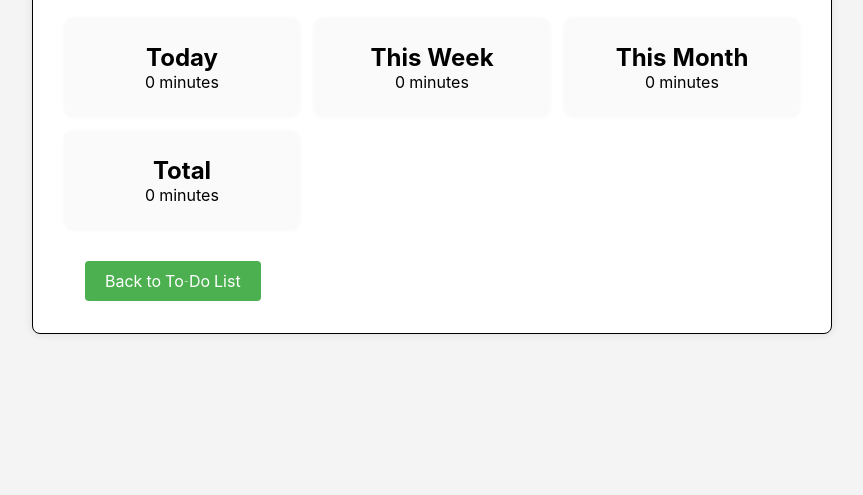
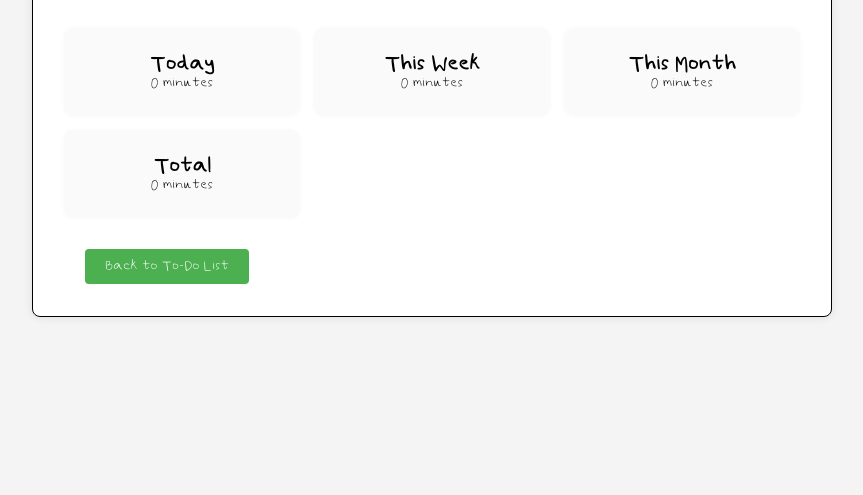
Before and after one commit to gracetliu7/studyling, a website built with Vite: page src/statistics/statistics.html in a window 1280 px wide. Shown: the part 305-800 px from the top of the page, without its empty margins (208-1071 px from the left). Built offline with nearby package versions, Linux system fonts and the light colour scheme; files whose address does not match are found by name.

Commit message:
final chanegs for version 1 hopefully?

```diff
--- a/public/style.css
+++ b/public/style.css
@@ -1,13 +1,13 @@
 @font-face {
   font-family: 'Madeonmactrackpad-Regular';
-  src: url('Madeonmactrackpad-Regular.ttf') format('truetype');
+  src: url('/Madeonmactrackpad-Regular.ttf') format('truetype');
   font-display: swap;
   font-weight: normal;
   font-style: normal;
 }
 @font-face {
   font-family: 'Madeonmactrackpad2-Regular';
-  src: url('Madeonmactrackpad2-Regular.ttf') format('truetype');
+  src: url('/Madeonmactrackpad2-Regular.ttf') format('truetype');
   font-display: swap;
   font-weight: normal;
   font-style: normal;
@@ -25,15 +25,34 @@
   --time-display: #ffffff;
 
   /* icons */
-  --add-img: url("Icons/add-button.png");
-  --calendar-img: url("Icons/calendar.png");
-  --checked-img: url("Icons/checked-box.png");
-  --delete-img: url("Icons/delete.png");
-  --unchecked-img: url("Icons/unchecked-box.png");
-  --settings-img: url("Icons/settings-button.png");
-  --tag-img: url("Icons/tag-button.png");
-  --time-display-img: url("Icons/time-display.png");
+  --add-img: url("./Icons/add-button.png");
+  --calendar-img: url("./Icons/calendar.png");
+  --checked-img: url("./Icons/checked-box.png");
+  --delete-img: url("./Icons/delete.png");
+  --unchecked-img: url("./Icons/unchecked-box.png");
+  --settings-img: url("./Icons/settings-button.png");
+  --tag-img: url("./Icons/tag-button.png");
+  --time-display-img: url("./Icons/time-display.png");
+}
 
+html[data-theme="dark"] {
+  --bg-color: #1a1a1a;
+  --text-color: #ffffff;
+  --container-bg: #2d2d2d;
+  --header-bg: #3d3d3d;
+  --task-item-bg: #3d3d3d;
+  --border-color: #ffffff;
+  --input-bg: '#3d3d3d';
+  --time-display: 'white';
+
+  --add-img: url("./Icons/add-button-dark.png");
+  --calendar-img: url("./Icons/calendar-dark.png");
+  --checked-img: url("./Icons/checked-box-dark.png");
+  --unchecked-img: url("./Icons/unchecked-box-dark.png");
+  --delete-img: url("./Icons/delete-dark.png");
+  --settings-img: url("./Icons/settings-button-dark.png");
+  --tag-img: url("./Icons/tag-button-dark.png");
+  --time-display-img: url("./Icons/time-display-dark.png");
 }
 
 * {
```
Also changed, not shown: public/Madeonmactrackpad-Regular.ttf, 2 other files.
